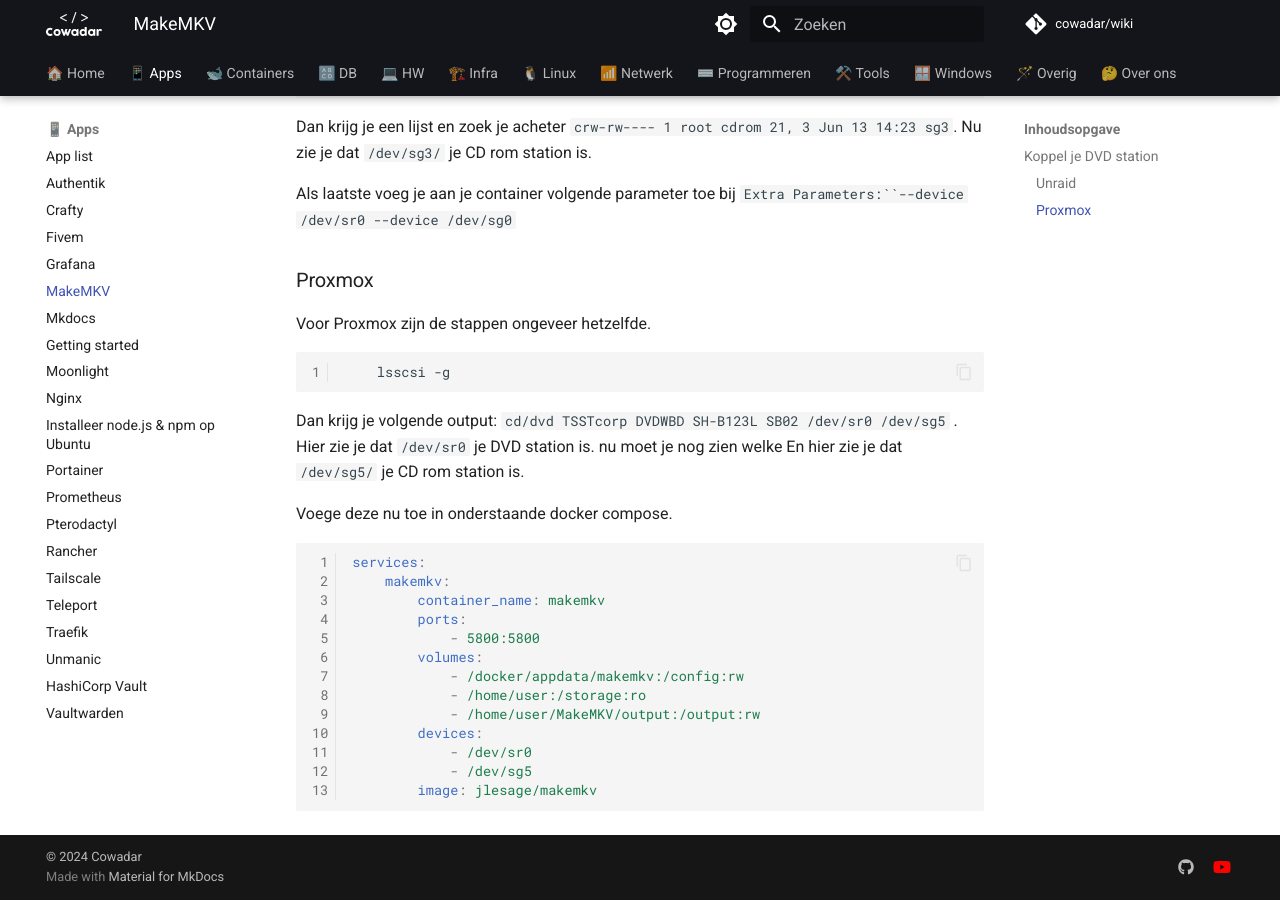
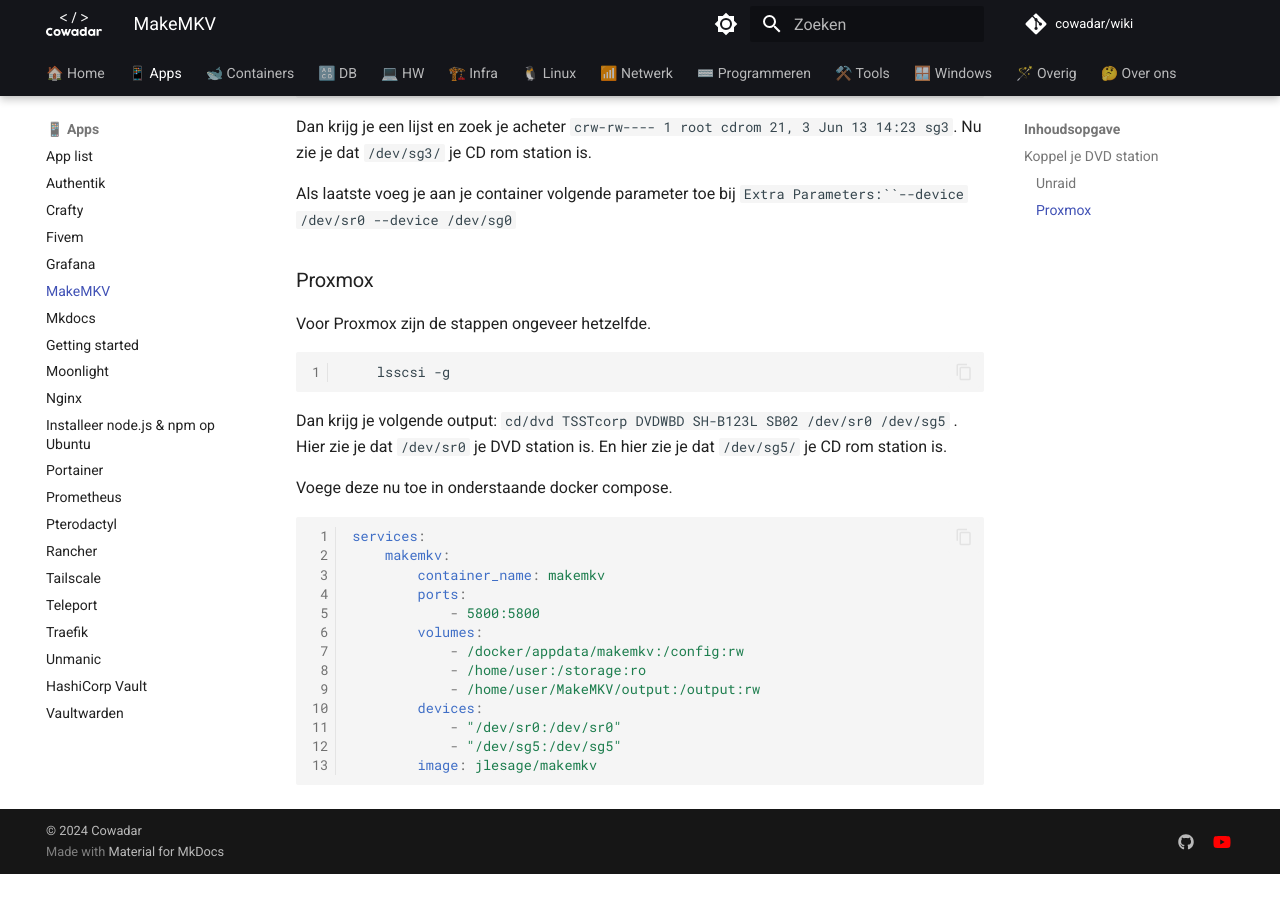
Before and after one commit to cowadar/wiki, an MkDocs documentation site: the page built from docs/apps/makeMKV.md, in a window 1280 px wide and 900 px high, scrolled down 820 px. Built offline with MkDocs 1.6.1 and Material for MkDocs 9.7.7, drawn with Linux system fonts in a browser that asks for light colours; comment, search, counter and statistics services are not loaded; after the commit the page ends 1694 px from its top, so only the background shows below that.

Commit message:
edit makemkv page

````diff
--- a/docs/apps/makeMKV.md
+++ b/docs/apps/makeMKV.md
@@ -27,8 +27,7 @@
     lsscsi -g
 ```
 Dan krijg je volgende output: `cd/dvd  TSSTcorp DVDWBD SH-B123L  SB02  /dev/sr0   /dev/sg5` .
-Hier zie je dat `/dev/sr0` je DVD station is. nu moet je nog zien welke
-En hier zie je dat `/dev/sg5/` je CD rom station is.
+Hier zie je dat `/dev/sr0` je DVD station is. En hier zie je dat `/dev/sg5/` je CD rom station is.
 
 Voege deze nu toe in onderstaande docker compose.
 
@@ -43,7 +42,7 @@
             - /home/user:/storage:ro
             - /home/user/MakeMKV/output:/output:rw
         devices:
-            - /dev/sr0
-            - /dev/sg5
+            - "/dev/sr0:/dev/sr0"
+            - "/dev/sg5:/dev/sg5"
         image: jlesage/makemkv
 ```
````
